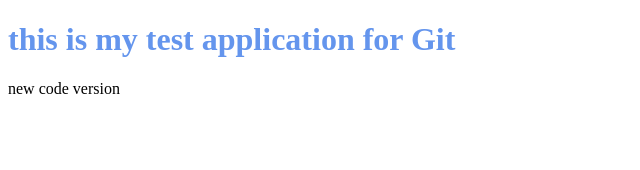
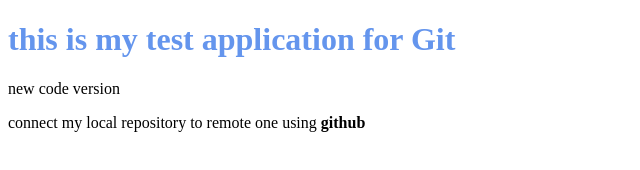
Before and after one commit to chebihiF/m1-2024-suptech-git, a plain HTML site: page index.html in a window 1280 px wide. Shown: the whole page, without its empty margins (0-640 px from the left). Drawn offline with Linux system fonts and the light colour scheme.

Commit message:
update index.html file => add new <p>

```diff
--- a/index.html
+++ b/index.html
@@ -9,5 +9,6 @@
 <body>
     <h1>this is my test application for Git</h1>
     <p> new code version </p>
+    <p> connect my local repository to remote one using <b>github</b> </p>
 </body>
 </html>
```
